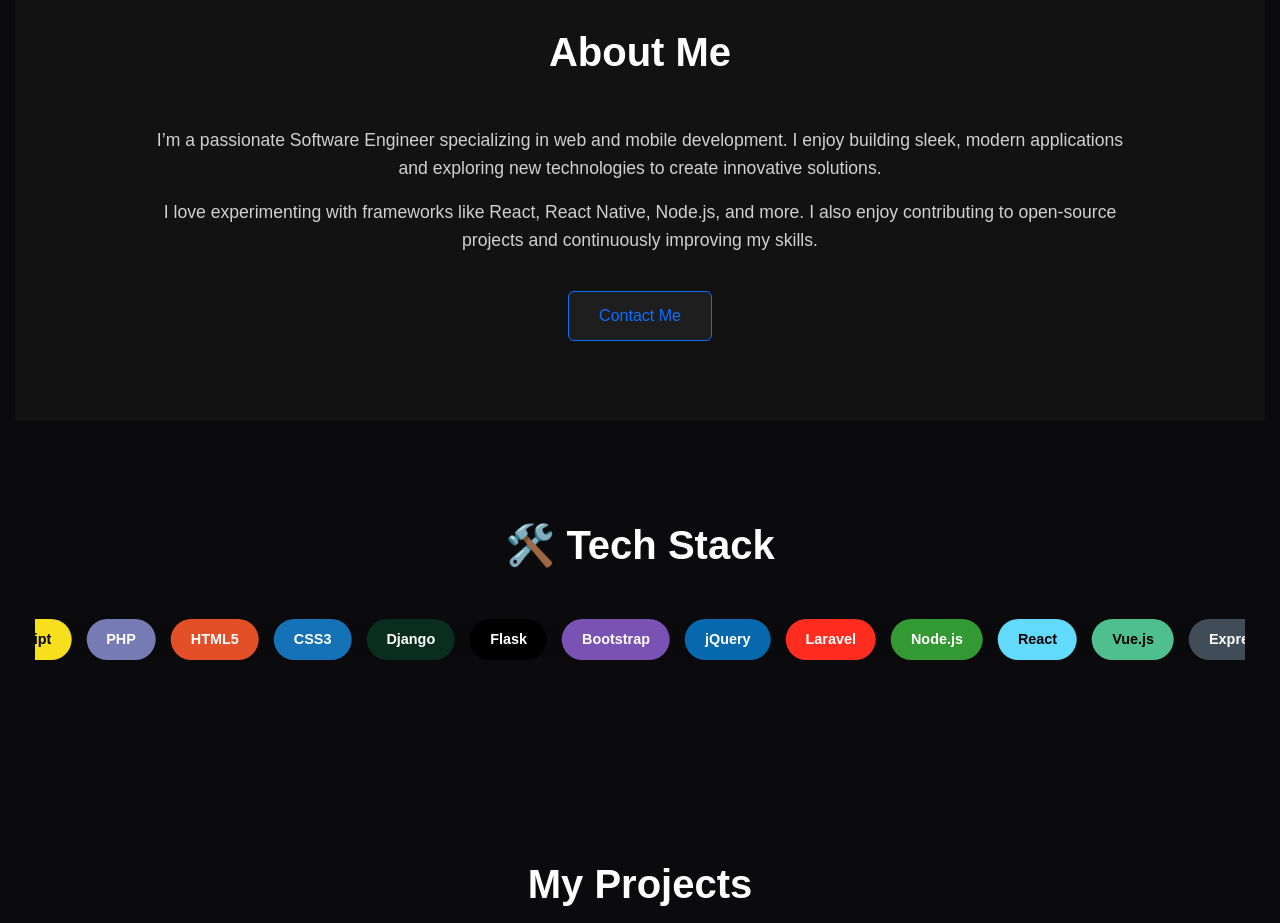
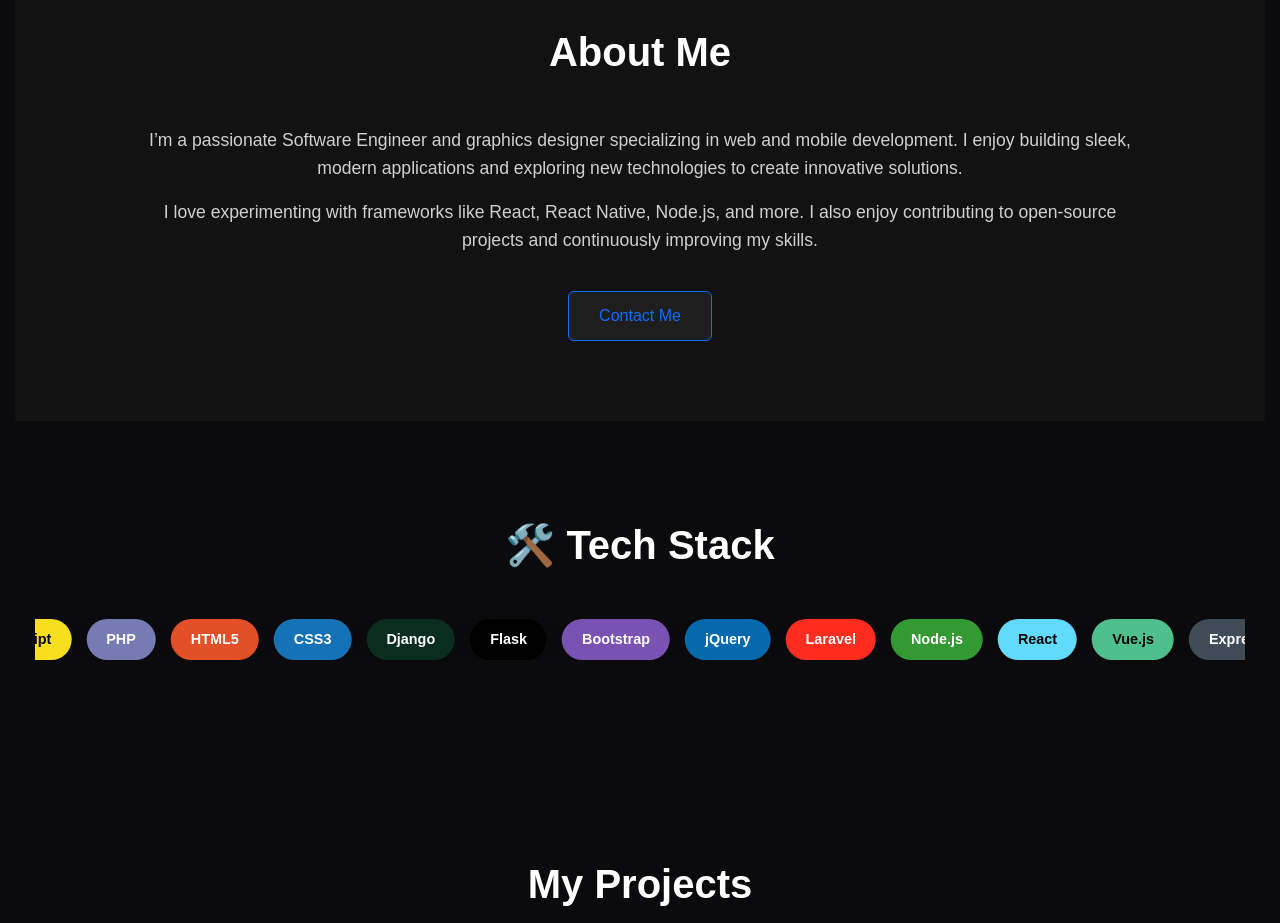
Before and after one commit to Henry-ai443/Portfolio, a React (Vite) app: page / in a window 1280 px wide. Shown: the part 900-1823 px from the top of the page. Built offline with nearby package versions, Linux system fonts and the light colour scheme.

Commit message:
Graphics design added

```diff
--- a/src/components/About.jsx
+++ b/src/components/About.jsx
@@ -10,7 +10,7 @@ function About() {
 
           <div className="about-text">
             <p>
-              I’m a passionate Software Engineer specializing in web and mobile development. I enjoy building sleek, modern applications and exploring new technologies to create innovative solutions.
+              I’m a passionate Software Engineer and graphics designer specializing in web and mobile development. I enjoy building sleek, modern applications and exploring new technologies to create innovative solutions.
             </p>
             <p>
               I love experimenting with frameworks like React, React Native, Node.js, and more. I also enjoy contributing to open-source projects and continuously improving my skills.
--- a/src/styles/Hero.css
+++ b/src/styles/Hero.css
@@ -19,7 +19,7 @@
   flex-direction: column; /* stacked layout */
   align-items: center;
   gap: 20px;
-  animation: fadeInUp 1s ease forwards;
+  animation: fadeInUp 5s ease forwards;
 }
 
 .hero-image {
```
